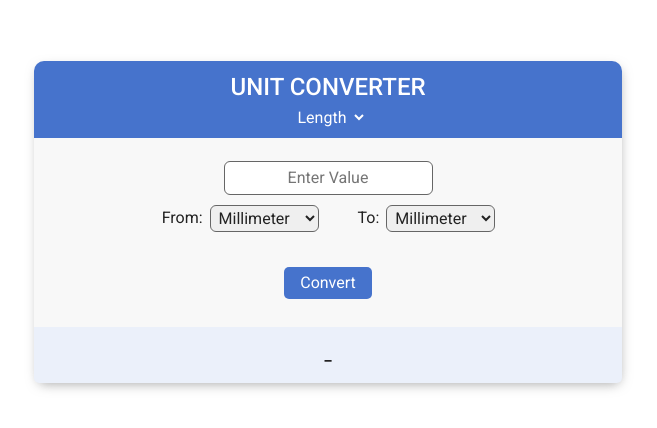
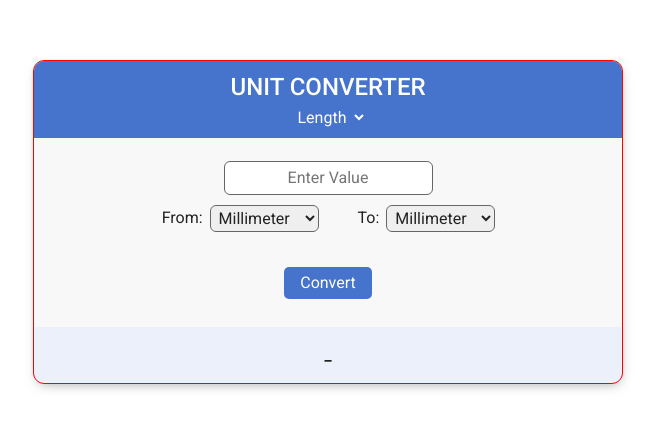
Before and after one commit to generyand/unit-converter, a plain HTML site: page index.html in a window 1280 px wide. Shown: the part 172-600 px from the top of the page, without its empty margins (312-969 px from the left). Drawn offline with Linux system fonts and the light colour scheme.

Commit message:
Update style.css

```diff
--- a/style.css
+++ b/style.css
@@ -89,6 +89,7 @@ li {
   width: 588px;
   background: #f8f8f8;
   margin-bottom: 12px;
+  outline: 1px solid red;
 }
 
 header {
```
